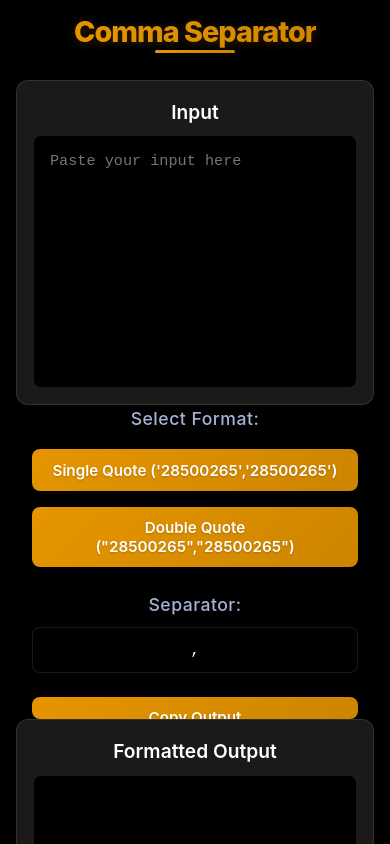
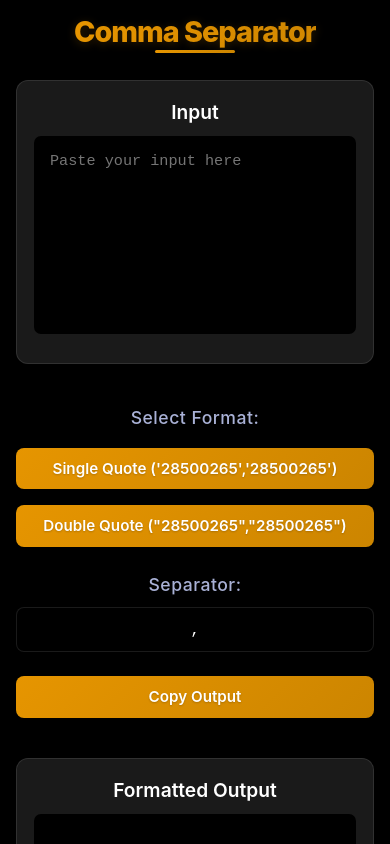
Before and after one commit to keshavop/comma-separator, a React (Vite) app: page / in a window 390 px wide. Shown: the top 844 px of the page. Built offline with nearby package versions, Linux system fonts and the light colour scheme; no server answers.

Commit message:
feat: Add comprehensive application styling, including a dark theme, responsive layout, and component-specific styles.

```diff
--- a/src/App.css
+++ b/src/App.css
@@ -18,7 +18,7 @@ body {
   background-color: var(--primary-bg);
   color: var(--text-primary);
   line-height: 1.6;
-  overflow: hidden;
+  min-height: 100vh;
 }
 
 #root {
@@ -26,8 +26,7 @@ body {
   padding: 0;
   text-align: center;
   width: 100%;
-  height: 100vh;
-  overflow: hidden;
+  min-height: 100vh;
 }
 
 .logo {
@@ -74,7 +73,7 @@ body {
   padding: 1rem;
   text-align: center;
   width: 100%;
-  height: 100vh;
+  min-height: 100vh;
   display: flex;
   flex-direction: column;
   align-items: center;
@@ -111,7 +110,7 @@ h1::after {
 .three-column-layout {
   display: flex;
   width: 100%;
-  height: calc(100vh - 100px);
+  min-height: calc(100vh - 120px);
   gap: 1rem;
   padding: 0 1rem;
   max-width: 1800px;
@@ -184,6 +183,7 @@ h1::after {
 .input-box,
 .output-box {
   width: 100%;
+  min-height: 200px;
   height: 100%;
   padding: 1rem;
   border: 1px solid var(--border-color);
@@ -196,16 +196,11 @@ h1::after {
   box-sizing: border-box;
   transition: border-color 0.2s ease;
   overflow-y: auto;
-  scrollbar-width: none;
-  /* Firefox */
-  -ms-overflow-style: none;
-  /* IE and Edge */
 }
 
 .input-box::-webkit-scrollbar,
 .output-box::-webkit-scrollbar {
-  display: none;
-  /* Chrome, Safari, Opera */
+  display: block;
 }
 
 .input-box:focus,
@@ -334,14 +329,21 @@ h1::after {
 @media (max-width: 1200px) {
   .three-column-layout {
     height: auto;
+    min-height: auto;
     flex-direction: column;
     padding: 0.5rem;
+    gap: 1.5rem;
   }
 
   .input-section,
-  .controls-section,
   .output-section {
-    min-height: 300px;
+    min-height: 350px;
+    height: auto;
+  }
+
+  .controls-section {
+    min-height: auto;
+    padding: 1rem 0;
   }
 
   h1 {
```
Also changed, not shown: 1 other file (tests, documents, lock files or other folders).
